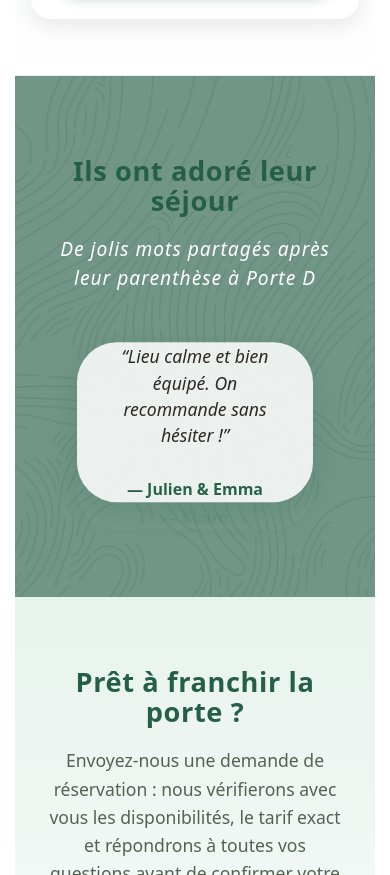
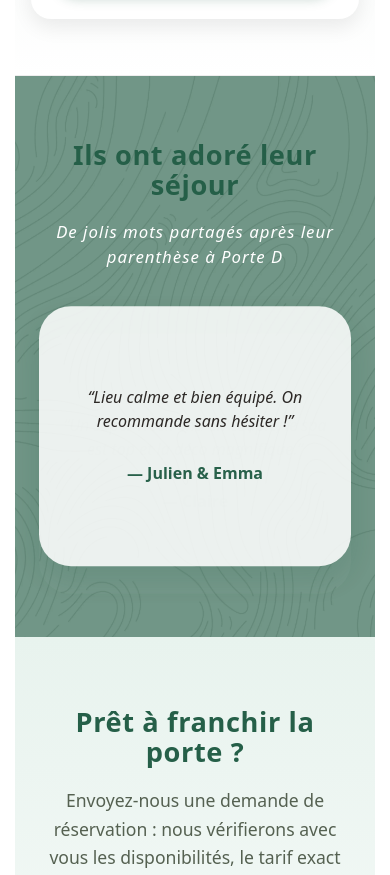
Before and after one commit to cess1904/gite-porte-d, a plain HTML site: page index.html in a window 390 px wide. Shown: the part 9074-9949 px from the top of the page. Drawn offline with Linux system fonts and the light colour scheme.

Commit message:
modif du css pour les avis en reqponsive

```diff
--- a/styles/style.css
+++ b/styles/style.css
@@ -1310,6 +1310,47 @@ section[id] {
   font-weight: 600;
 }
 
+/* Tablettes / mobiles */
+@media (max-width: 768px) {
+  .avis-portd {
+    padding: 4rem 1.5rem 4.5rem;
+  }
+
+  .avis-header p {
+    font-size: 1.05rem;
+    margin-bottom: 2.2rem;
+  }
+
+  .avis-container {
+    height: 220px;           /* plus haut pour laisser respirer le texte */
+    margin-top: 2.2rem;
+  }
+
+  .avis-card {
+    max-width: 95%;
+    padding: 1.2rem 1.6rem;
+    border-radius: 32px;
+  }
+
+  .avis-text {
+    font-size: 1rem;
+    line-height: 1.5;
+  }
+}
+
+/* Petits mobiles */
+@media (max-width: 480px) {
+  .avis-container {
+    height: 260px;           /* encore un peu plus pour les très petits écrans */
+  }
+
+  .avis-card {
+    max-width: 100%;
+    padding: 1.1rem 1.4rem;
+  }
+}
+
+
 
 /* --- Galerie accordéon ---
 .galerie-accordeon {
```
